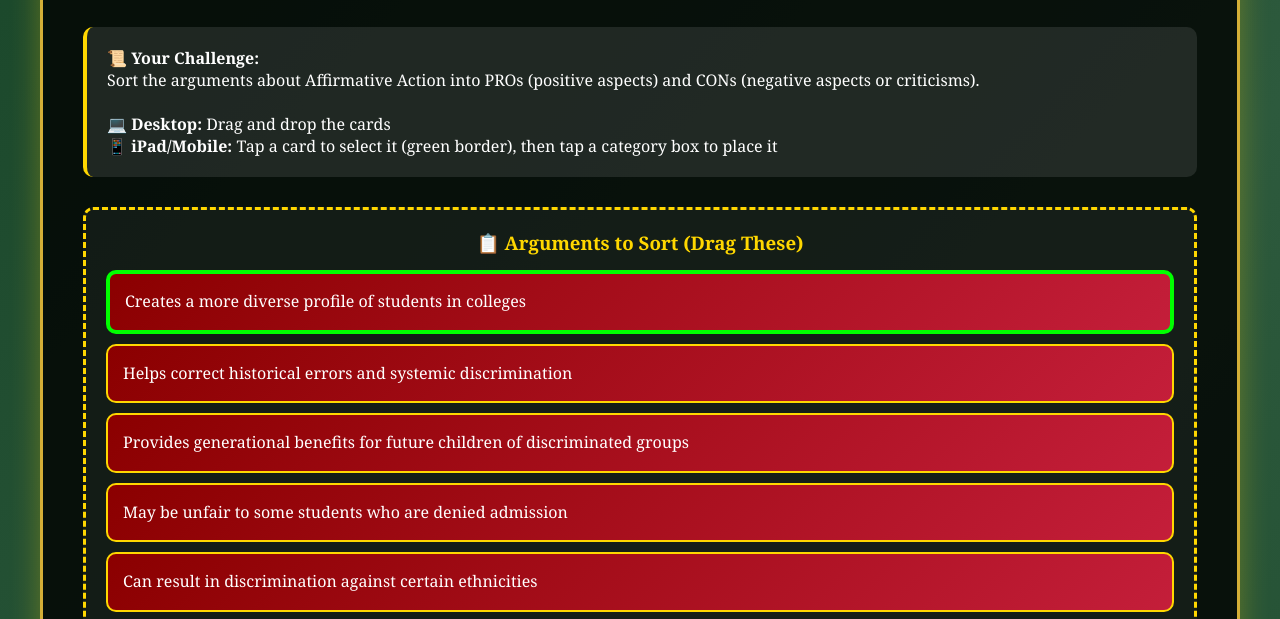
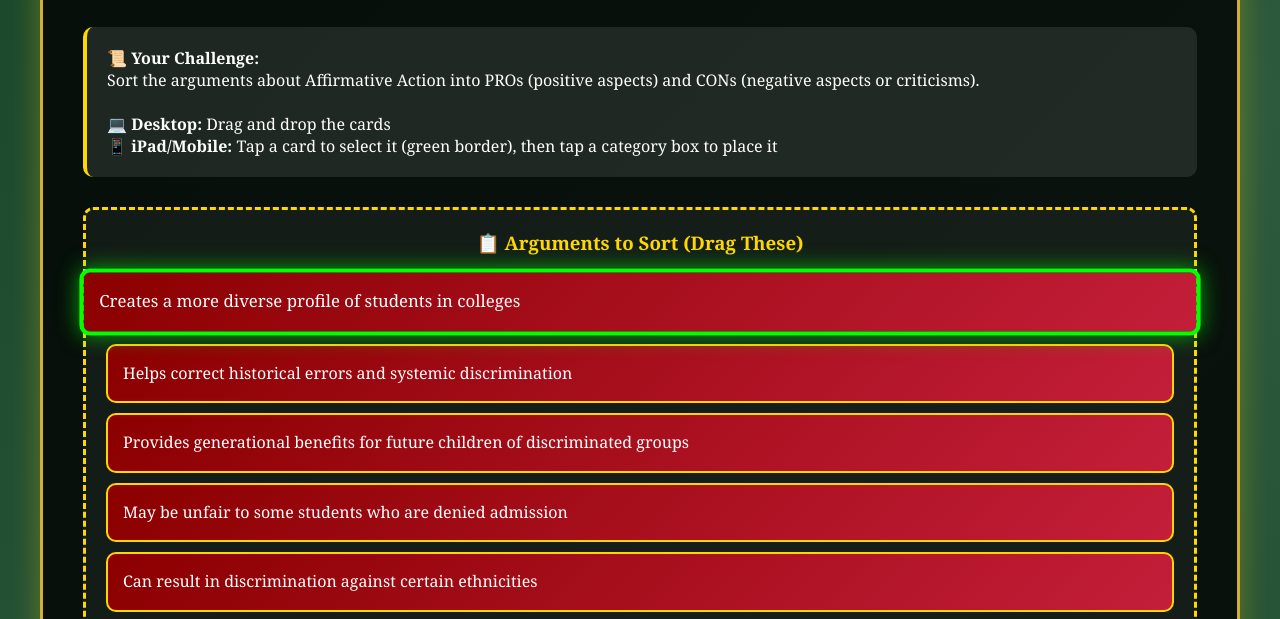
Before and after one commit to simon23-12/eram, a plain HTML site: page room4.html in a window 1280 px wide. Both pictures are taken after a click on the element "Creates a more diverse profile of students in colleges". Shown: the part 153-772 px from the top of the page. Drawn offline with Linux system fonts and the light colour scheme.

Commit message:
Update room4.html

```diff
--- a/room4.html
+++ b/room4.html
@@ -109,6 +109,12 @@
 
         .argument-card.dragging {
             opacity: 0.5;
+        }
+
+        .argument-card.selected {
+            border: 4px solid #00ff00 !important;
+            box-shadow: 0 0 20px rgba(0, 255, 0, 0.6);
+            transform: scale(1.05);
         }
 
         .arguments-pool {
@@ -277,11 +283,13 @@
                 // Click-to-select for touch devices
                 card.addEventListener('click', function(e) {
                     e.stopPropagation();
-                    if (selectedCard) {
-                        selectedCard.style.border = '2px solid #ffd700';
-                    }
+                    // Remove selection from all cards
+                    document.querySelectorAll('.argument-card').forEach(c => {
+                        c.classList.remove('selected');
+                    });
+                    // Select this card
                     selectedCard = this;
-                    this.style.border = '4px solid #00ff00';
+                    this.classList.add('selected');
                 });
             });
 
@@ -312,7 +320,7 @@
                 zone.addEventListener('click', function(e) {
                     if (selectedCard) {
                         this.appendChild(selectedCard);
-                        selectedCard.style.border = '2px solid #ffd700';
+                        selectedCard.classList.remove('selected');
                         selectedCard = null;
                     }
                 });
@@ -332,7 +340,6 @@
 
                 if (draggedElement) {
                     this.appendChild(draggedElement);
-                    draggedElement.style.border = '2px solid #ffd700';
                 }
             });
 
@@ -340,7 +347,7 @@
             argumentsPool.addEventListener('click', function(e) {
                 if (selectedCard && !e.target.classList.contains('argument-card')) {
                     this.appendChild(selectedCard);
-                    selectedCard.style.border = '2px solid #ffd700';
+                    selectedCard.classList.remove('selected');
                     selectedCard = null;
                 }
             });
```
